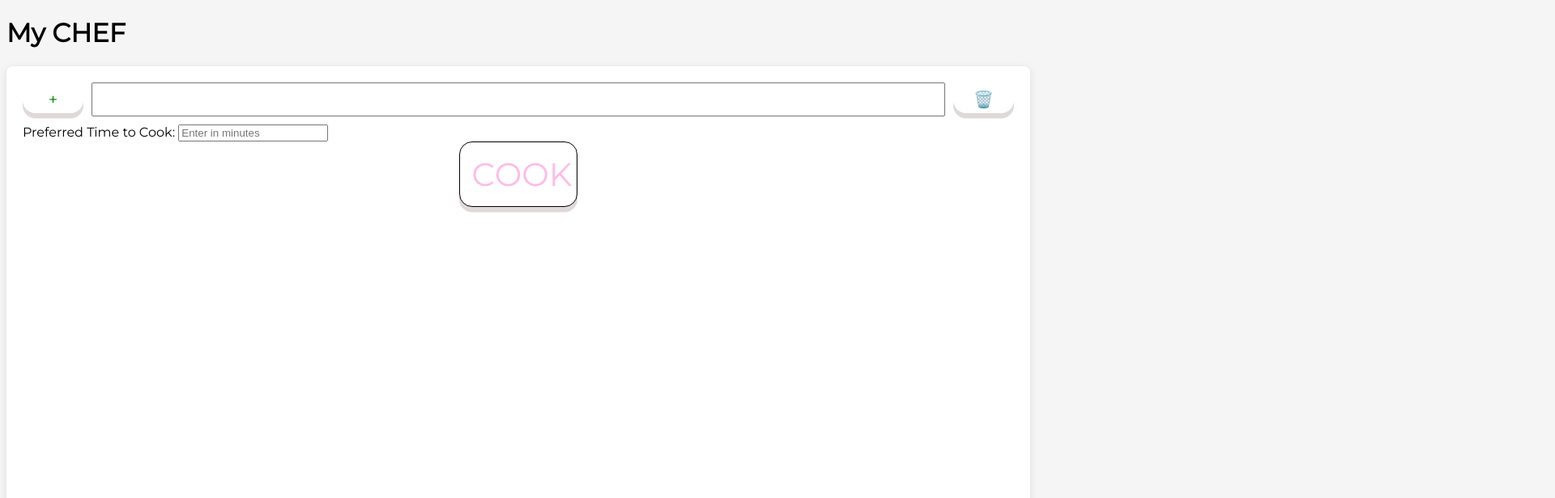
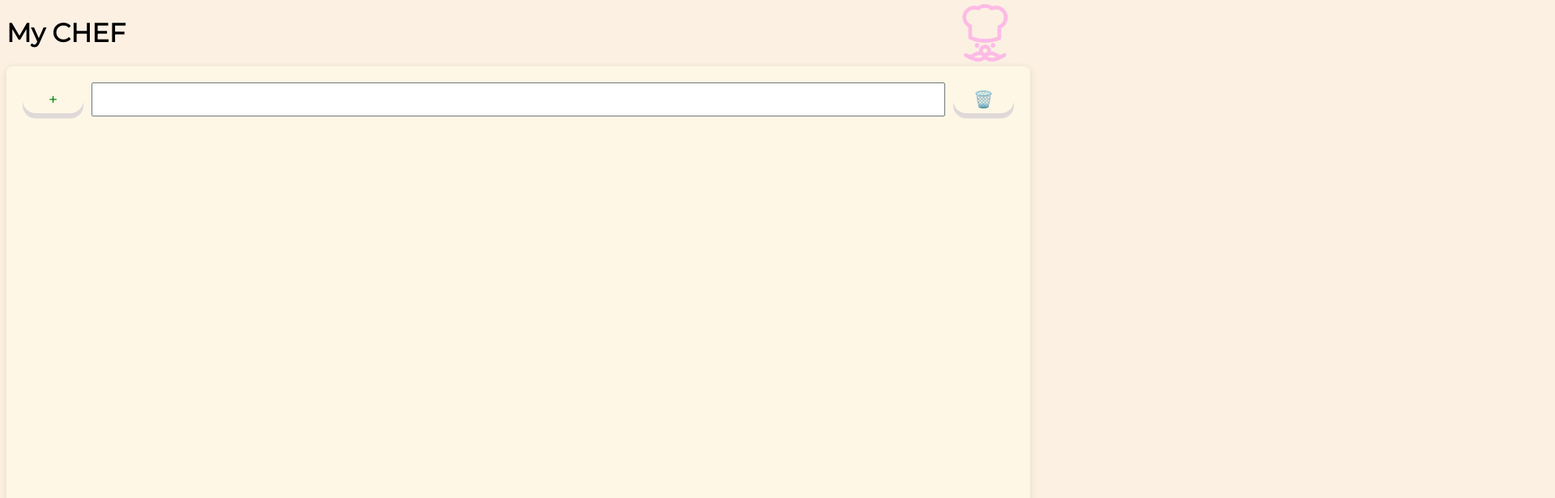
Before and after one commit to LucasLombardi7/MyAIChef, a plain HTML site: page Page 1/index.html in a window 1280 px wide. Shown: the top 616 px of the page at 81% size, 1920 px wide, since content can reach past the window. Drawn offline with Linux system fonts and the light colour scheme.

Commit message:
did alot

```diff
--- a/Page 1/index.html
+++ b/Page 1/index.html
@@ -9,8 +9,16 @@
 </head>
 <body>
 
+    <div class="title">
+        <h1>My CHEF</h1>
+    </div>
 
-    <h1>My CHEF</h1>
+
+    <div class="image">
+        <img style="float: right; margin-top: -85px;"  src = "chef.png" width = "113.6" height = "80">
+    </div>
+
+
 
     <div id="form-container">
 
@@ -21,11 +29,11 @@
         </div>
 
         <!-- textboxes that will be dynamically added -->
-        <div id="ingredientBoxContainer">
-        </div>
+        <!-- <div id="ingredientBoxContainer">
+        </div> -->
 
         <!-- "time to cook" button -->
-        <div id="timeToCookContainer">
+        <div class="timeToCookContainer">
             <label for="timeToCook">Preferred Time to Cook:</label>
             <input type="number" id="timeToCook" class="time-input" placeholder="Enter in minutes">
         </div>
--- a/Page 1/scripts.js
+++ b/Page 1/scripts.js
@@ -48,13 +48,13 @@ function addIngredientBox(allowRemove = True) {
                 {
                     container.removeChild(ingredientBoxDiv); // remove the entire div
                     ingredientsCounter--;
-                    console.log(ingredientsCounter);
+                    console.log(ingredients);
                 }
         };
 
         ingredientBoxDiv.appendChild(removeButton);
         ingredientsCounter++;
-        console.log(ingredientsCounter);
+        console.log(ingredients);
 
     }
 
--- a/Page 1/styles.css
+++ b/Page 1/styles.css
@@ -1,24 +1,20 @@
 /* title in top right, add a logo manually??? */
-#chefTitle {
-    position: absolute;
-    top: 10px;
-    right: 10px;
-    font-size: 50px;
-    font-weight: bold;
-    color: lightgreen;
-    background-color: black;
+.title {
+    margin: auto;
+    left: 50%;
+}
+
+.image {
+    margin: auto;
 
 }
 
-#title {
-    align-items: center;
-    display: flex;
-}
 
 /* all styles */
 body {
+
     font-family: montserrat;
-    background-color: #f5f5f5;
+    background-color: #FCF0E3;
     /* margin: 0;
     padding: 0;
 
@@ -32,7 +28,7 @@ body {
 
 #form-container {
     height:800px;
-    background-color: #fff;
+    background-color: #FFF7E6;
     padding: 20px;
     border-radius: 8px;
     box-shadow: 0 2px 10px rgba(0, 0, 0, 0.1);
@@ -43,6 +39,31 @@ body {
     display: flex;
     align-items: center;
     margin-bottom: 10px;
+}
+
+
+.timeToCookContainer {
+    display: block;
+    position: absolute;
+    bottom: 30px;
+    left: 1%;
+    width: 150%;
+    padding: 15px;
+    display: block;
+    font-size: 30px;
+    margin: auto;
+}
+
+.time-input {
+    display: block;
+    position: absolute;
+    bottom: 15px;
+    left: 15%;
+    width: 10%;
+    padding: 2px;
+    display: block;
+    font-size: 23px;
+    margin: auto;
 }
 
 .ingredient-input {
@@ -71,6 +92,9 @@ body {
 
 .cookButton {
     display: block;
+    position: absolute;
+    bottom: 30px;
+    left: 45%;
     width: 12%;
     padding: 15px;
     font-size: 40px;
```
Also changed, not shown: Page 1/chef.png (added).
